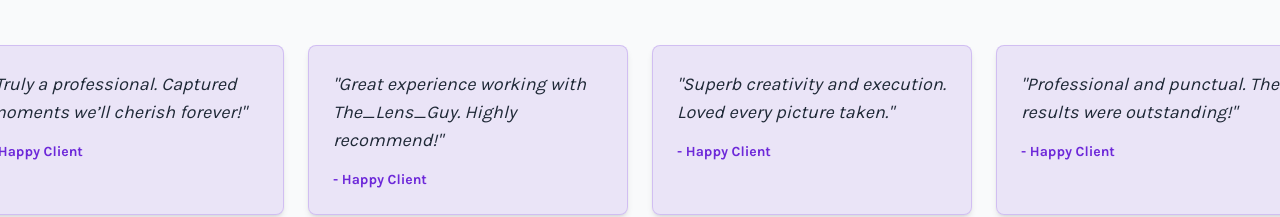
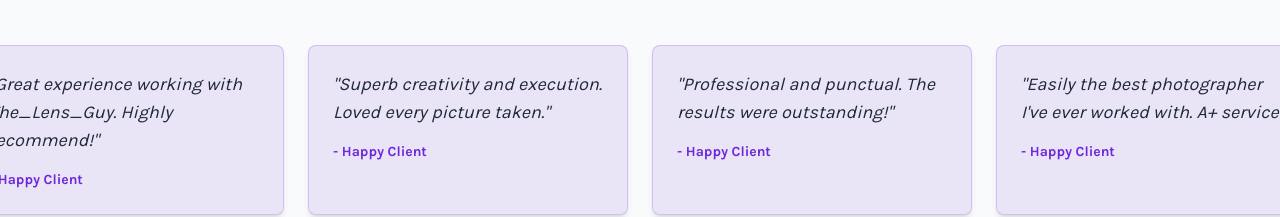
Before and after one commit to cybergirl00/thee_lens_guy, a Next.js app: page / in a window 1280 px wide. Shown: the part 2587-2804 px from the top of the page. Built offline with nearby package versions, Linux system fonts and the light colour scheme.

Commit message:
first commit

```diff
--- a/app/layout.tsx
+++ b/app/layout.tsx
@@ -1,5 +1,5 @@
 import type { Metadata } from "next";
-import { Karla, Roboto_Mono} from 'next/font/google'
+import { Karla} from 'next/font/google'
 import "./globals.css";;
 
 
--- a/app/page.tsx
+++ b/app/page.tsx
@@ -2,8 +2,7 @@ import Hero from '@/components/Hero'
 import Navbar from '@/components/Navbar'
 import Portfolio from '@/components/Portfolio'
 import Reviews from '@/components/Reviews'
-import { Button } from '@/components/ui/button'
-import { Instagram, MessageCircle } from 'lucide-react'
+import { Instagram } from 'lucide-react'
 import Image from 'next/image'
 import Link from 'next/link'
 import React from 'react'
--- a/components/Navbar.tsx
+++ b/components/Navbar.tsx
@@ -7,8 +7,6 @@ import {
   Sheet,
   SheetClose,
   SheetContent,
-  SheetHeader,
-  SheetTitle,
   SheetTrigger,
 } from "@/components/ui/sheet";
 
--- a/components/Reviews.tsx
+++ b/components/Reviews.tsx
@@ -5,7 +5,6 @@ import React, { useEffect, useRef, useState } from "react";
 const Reviews = () => {
   const reviews = [
     "Amazing photographer! The attention to detail in every shot is incredible.",
-    "Truly a professional. Captured moments we’ll cherish forever!",
     "Great experience working with The_Lens_Guy. Highly recommend!",
     "Superb creativity and execution. Loved every picture taken.",
     "Professional and punctual. The results were outstanding!",
```
